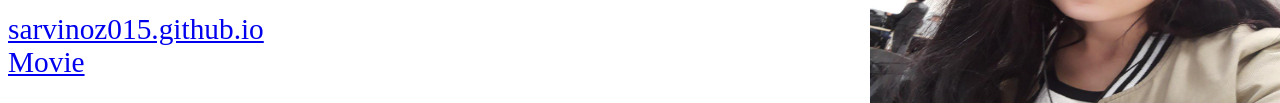
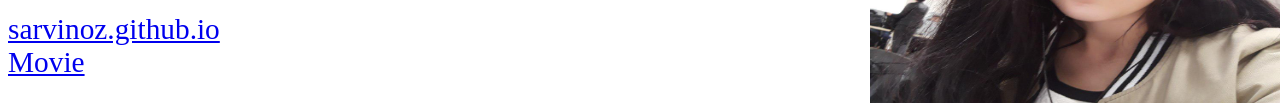
Before and after one commit to Sarvinoz/sarvinoz.github.io, a plain HTML site: page index.html in a window 1280 px wide. Shown: the part 414-517 px from the top of the page. Drawn offline with Linux system fonts and the light colour scheme.

Commit message:
Initial commit

```diff
--- a/index.html
+++ b/index.html
@@ -21,7 +21,7 @@
 </i>
 </ul>
 
-<a class="link" href="sarvinoz.github.io">sarvinoz015.github.io</a>
+<a class="link" href="sarvinoz.github.io">sarvinoz.github.io</a>
 <form>
 <a href="movie.html">Movie</a>
 </form>
```
